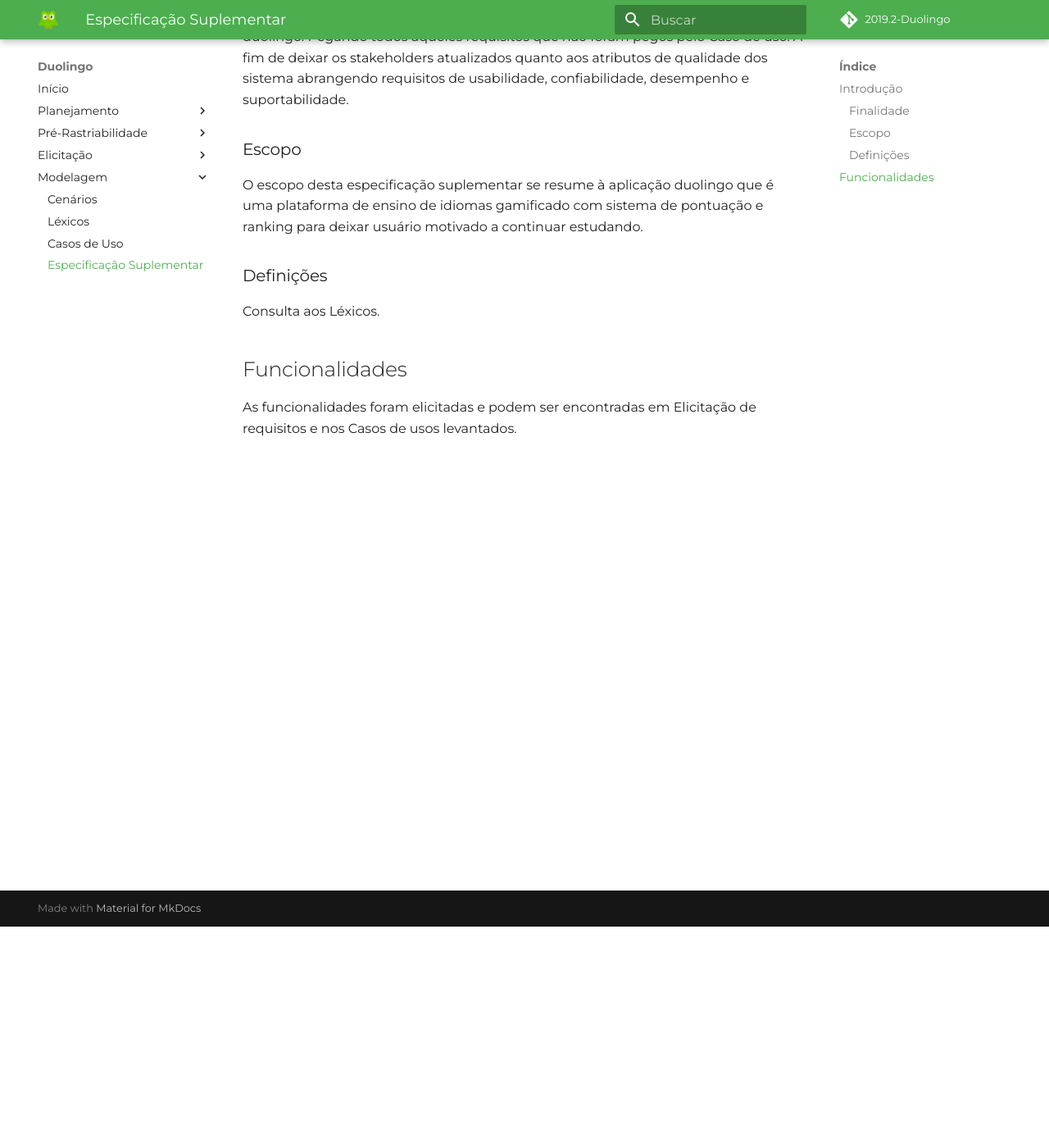
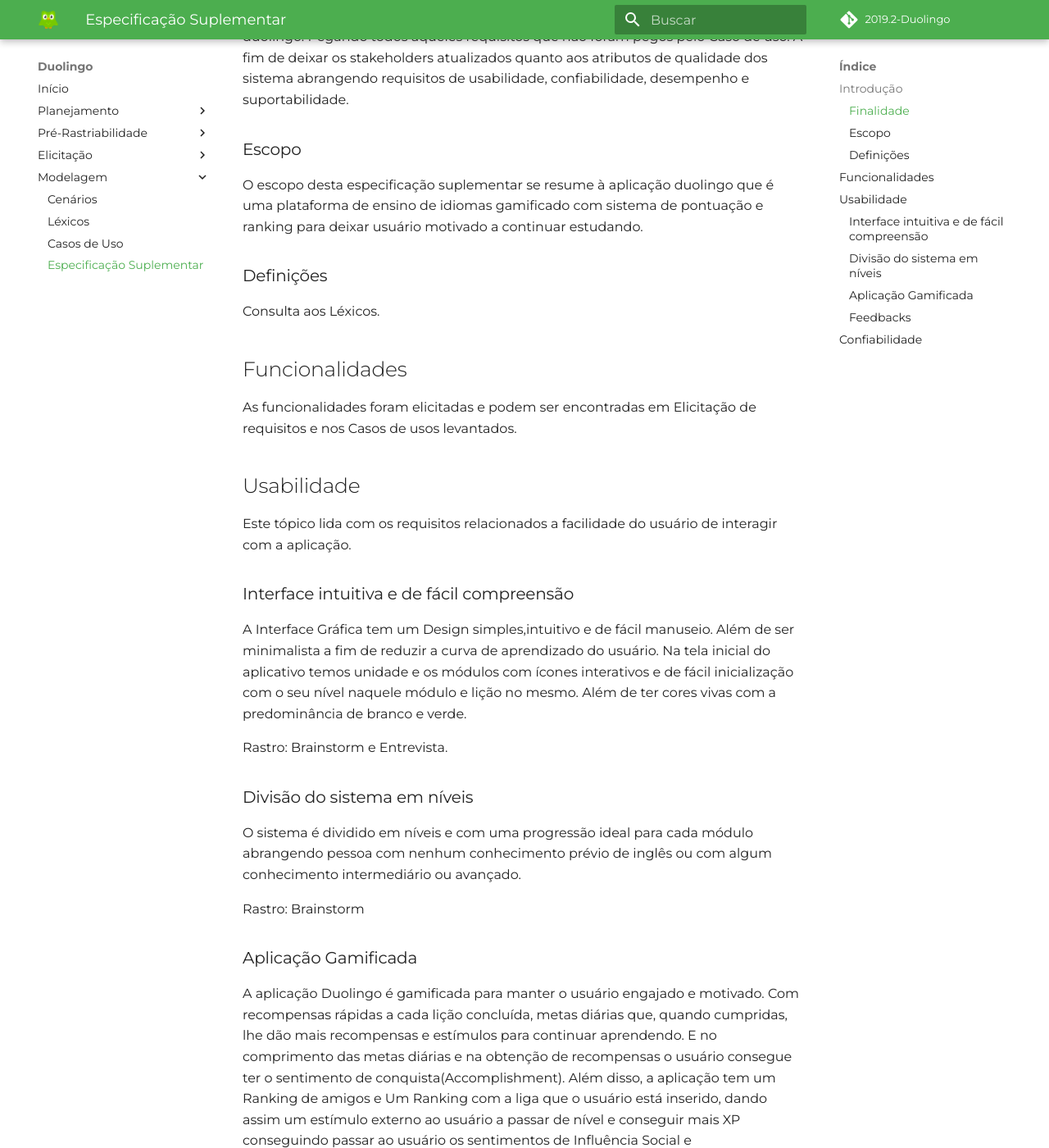
Before and after one commit to requisitos-Duolingo/Duolingo, an MkDocs documentation site: the page built from docs/modelagem/EspecificacaoSuplementar.md, in a window 1280 px wide and 1400 px high, scrolled down 270 px. Shown: the whole window at 82% size. Built offline with MkDocs 1.6.1 and Material for MkDocs 9.7.7, drawn with Linux system fonts in a browser that asks for light colours; some web fonts are replaced; comment, search, counter and statistics services are not loaded; some of the changed text lies outside the part shown.

Commit message:
Foi adicionado a Usabilidade da especificação suplementar

```diff
--- a/docs/modelagem/EspecificacaoSuplementar.md
+++ b/docs/modelagem/EspecificacaoSuplementar.md
@@ -17,3 +17,36 @@
 ## Funcionalidades
 
 As funcionalidades foram elicitadas  e podem ser encontradas em Elicitação de requisitos  e nos Casos de usos levantados.
+
+## Usabilidade
+
+
+Este tópico lida com os requisitos relacionados a facilidade do usuário de interagir com a aplicação.
+
+### Interface intuitiva e de fácil compreensão
+
+A Interface Gráfica tem um Design simples,intuitivo e de  fácil manuseio. Além de ser minimalista a fim de reduzir a curva de aprendizado do usuário.
+Na tela inicial do aplicativo temos unidade e os  módulos com ícones interativos e de fácil inicialização com o seu nível naquele módulo e lição no mesmo.
+Além de ter cores vivas com a predominância de branco e verde.
+
+Rastro: Brainstorm e Entrevista.
+
+### Divisão do sistema em níveis
+
+O sistema é dividido em níveis e com uma progressão ideal para cada módulo abrangendo pessoa com nenhum conhecimento prévio de inglês ou com algum conhecimento intermediário ou avançado.
+
+Rastro: Brainstorm
+
+### Aplicação Gamificada
+
+A aplicação Duolingo é gamificada para manter o usuário engajado e motivado. Com recompensas rápidas a cada lição concluída, metas diárias que, quando cumpridas, lhe dão mais recompensas e estímulos para continuar aprendendo. E no comprimento das metas diárias e na obtenção de recompensas o usuário consegue ter o sentimento de conquista(Accomplishment).  Além disso, a aplicação tem um Ranking de amigos e Um Ranking com a liga que o usuário está inserido, dando assim um estímulo externo ao usuário a passar de nível e conseguir mais XP conseguindo passar ao usuário os sentimentos de Influência Social e Empoderamento.
+
+Rastro: Brainstorm
+
+### Feedbacks
+
+O sistema dá feedback a cada questão acertada ou errada pelo usuário,  e também das demais atividades dentro da aplicação como conquistas, recompensas e a cada nível passado.
+
+Rastro: Análise de Protocolo e Brainstorm
+
+## Confiabilidade
```
